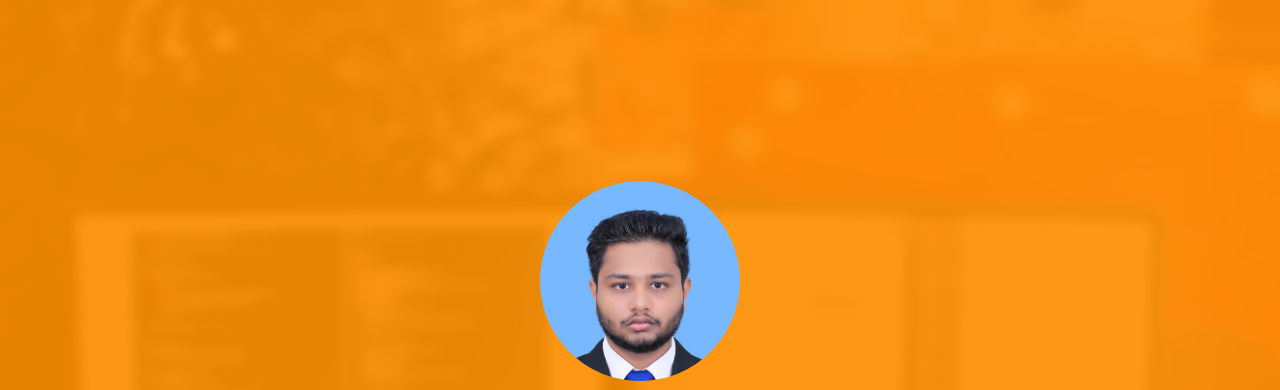
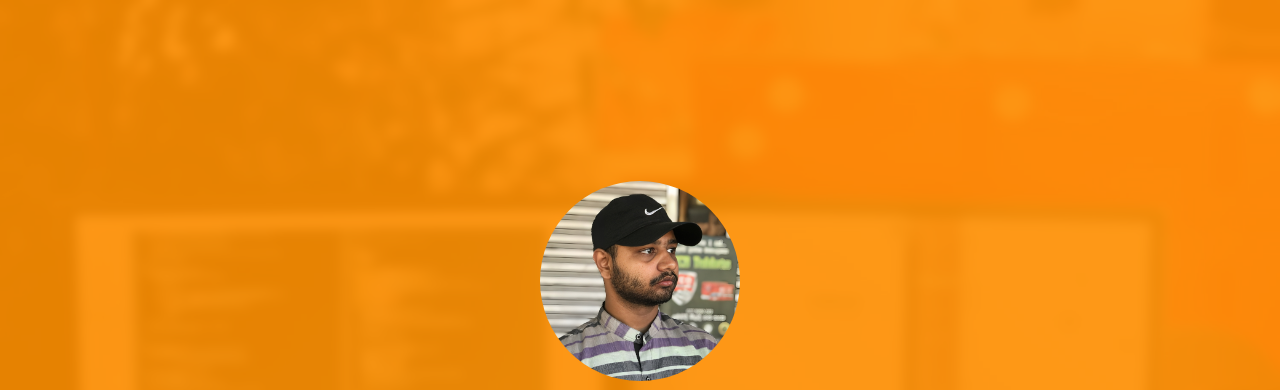
Before and after one commit to Rashdhan/myPortfolio, a plain HTML site: page index.html in a window 1280 px wide. Shown: the top 390 px of the page. Drawn offline with nearby package versions, Linux system fonts and the light colour scheme; files whose address does not match are found by name.

Commit message:
Update index.html

```diff
--- a/index.html
+++ b/index.html
@@ -67,7 +67,7 @@
 				<div class="col-md-8 col-md-offset-2 text-center">
 					<div class="display-t js-fullheight">
 						<div class="display-tc js-fullheight animate-box" data-animate-effect="fadeIn">
-							<div class="profile-thumb" style="background: url(images/pic.jpg);"></div>
+							<div class="profile-thumb" style="background: url(images/user-3.png);"></div>
 							<h1><span>Rashdhan</span></h1>
 							<h3><span>Software Engineer | Graphic Designer</span></h3>
 							<p>
```
